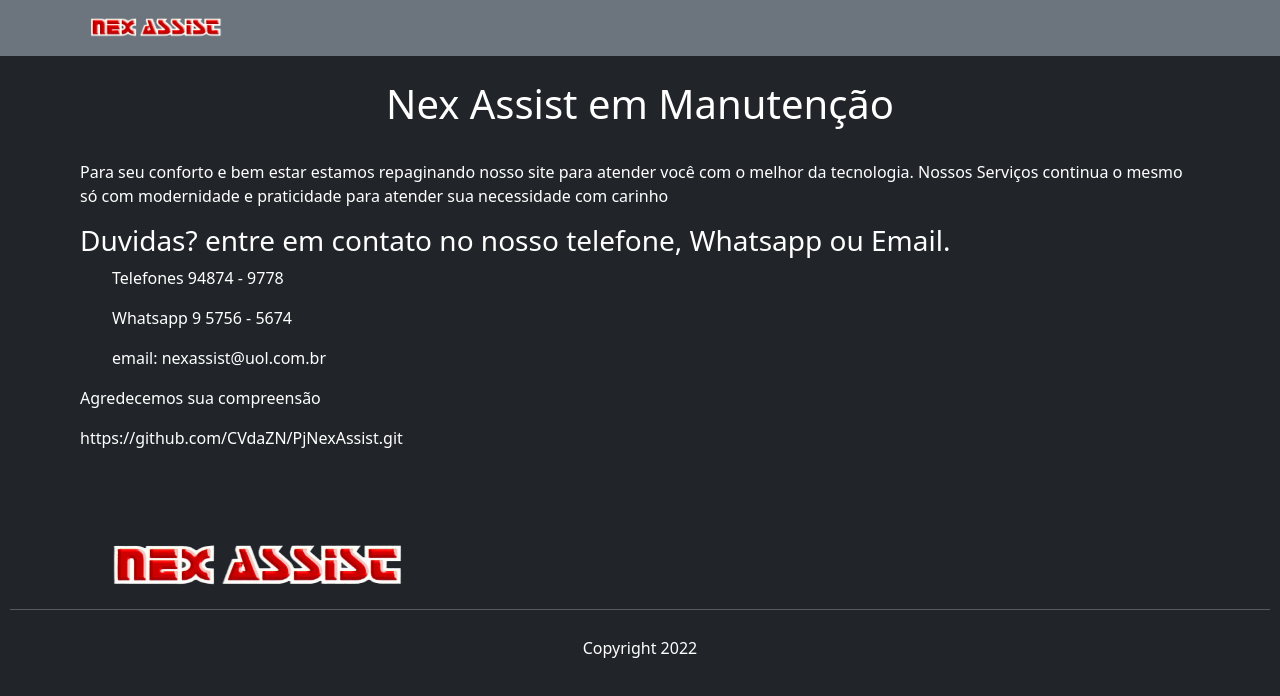
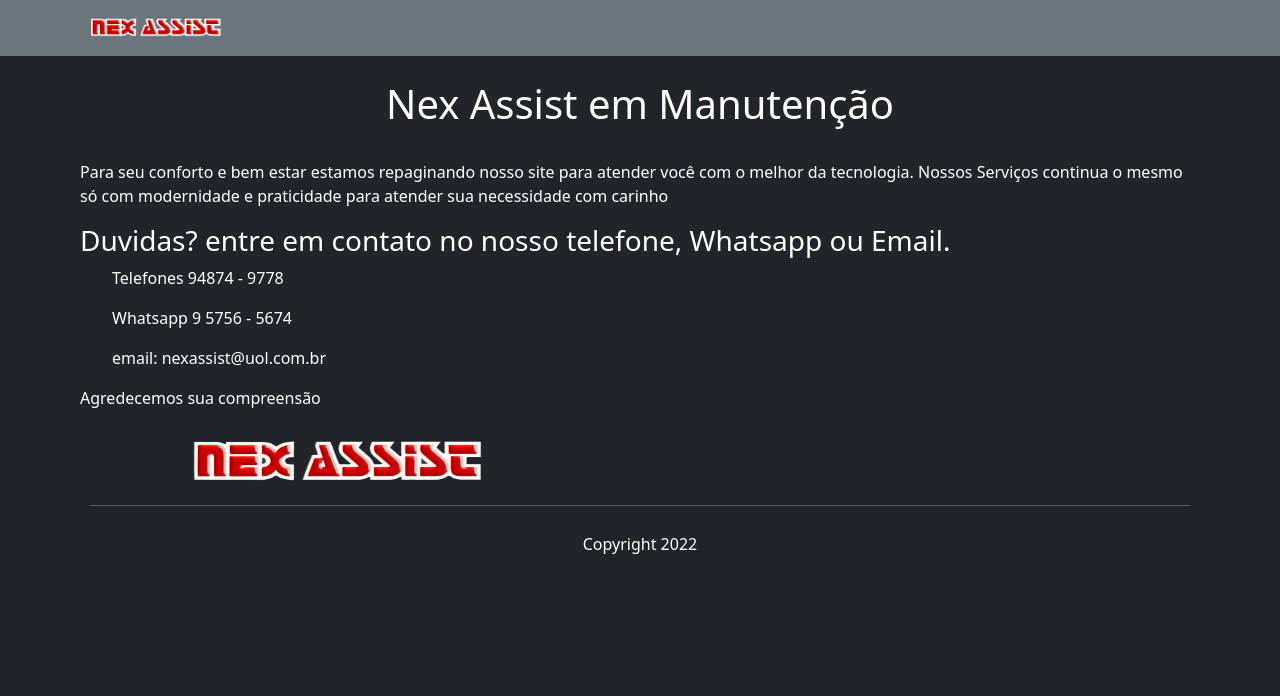
Before and after one commit to CVdaZN/pj-NA, a website: page indexManu.html in a window 1280 px wide. Drawn offline with nearby package versions, Linux system fonts and the light colour scheme.

Commit message:
configurando o heroku

```diff
--- a/indexManu.html
+++ b/indexManu.html
@@ -57,9 +57,7 @@
 
         <p>Agredecemos sua compreensão</p>
         </h3>
-        </nav>
-        https://github.com/CVdaZN/PjNexAssist.git
-    </div>
+
 
     <footer class="bg-dark" style="color:#fff; padding: 10px">
         <section>
```
Also changed, not shown: package.json (added, +20 -0 lines), web.js (renamed from manu.js).
